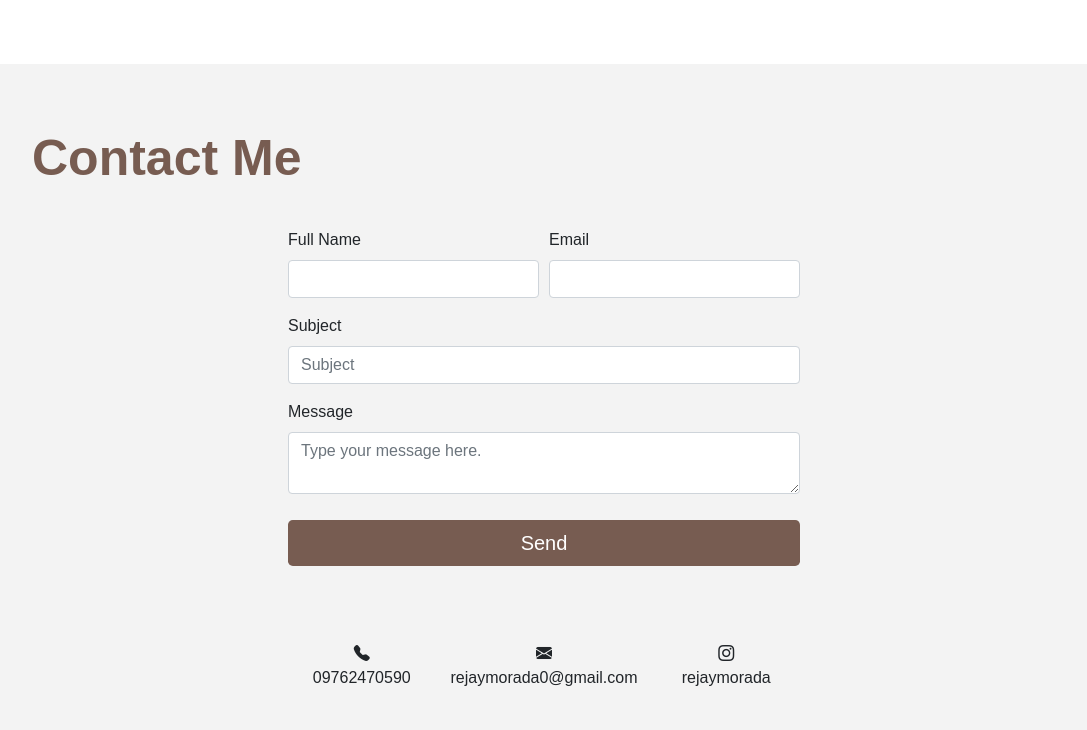
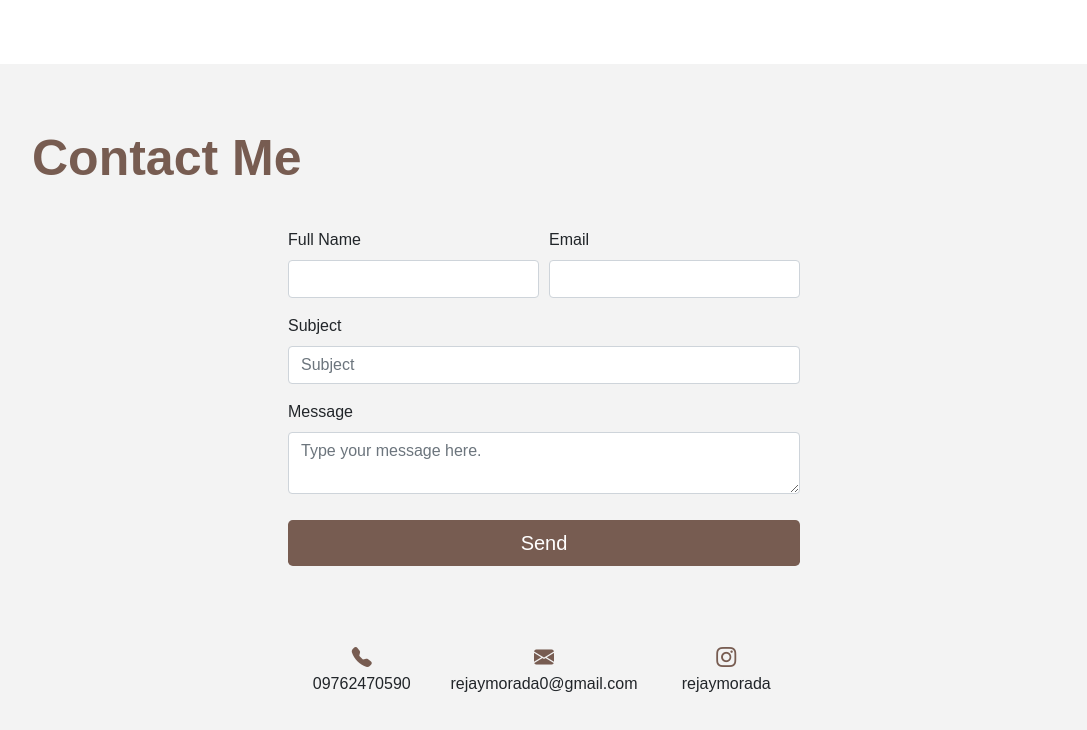
Before and after one commit to RejayMorada0/REJAY_MORADA_PORTFOLIO_1, a plain HTML site: page index.html in a window 1280 px wide. Shown: the part 4032-4762 px from the top of the page, without its empty margins (96-1183 px from the left). Drawn offline with nearby package versions, Linux system fonts and the light colour scheme.

Commit message:
Add Files

```diff
--- a/css/styles.css
+++ b/css/styles.css
@@ -504,6 +504,11 @@ form {
     background-color: #9b7c71;
 }
 
+.container i {
+    color: #775C51;
+    font-size: 20px;
+}
+
 
 
 
```
